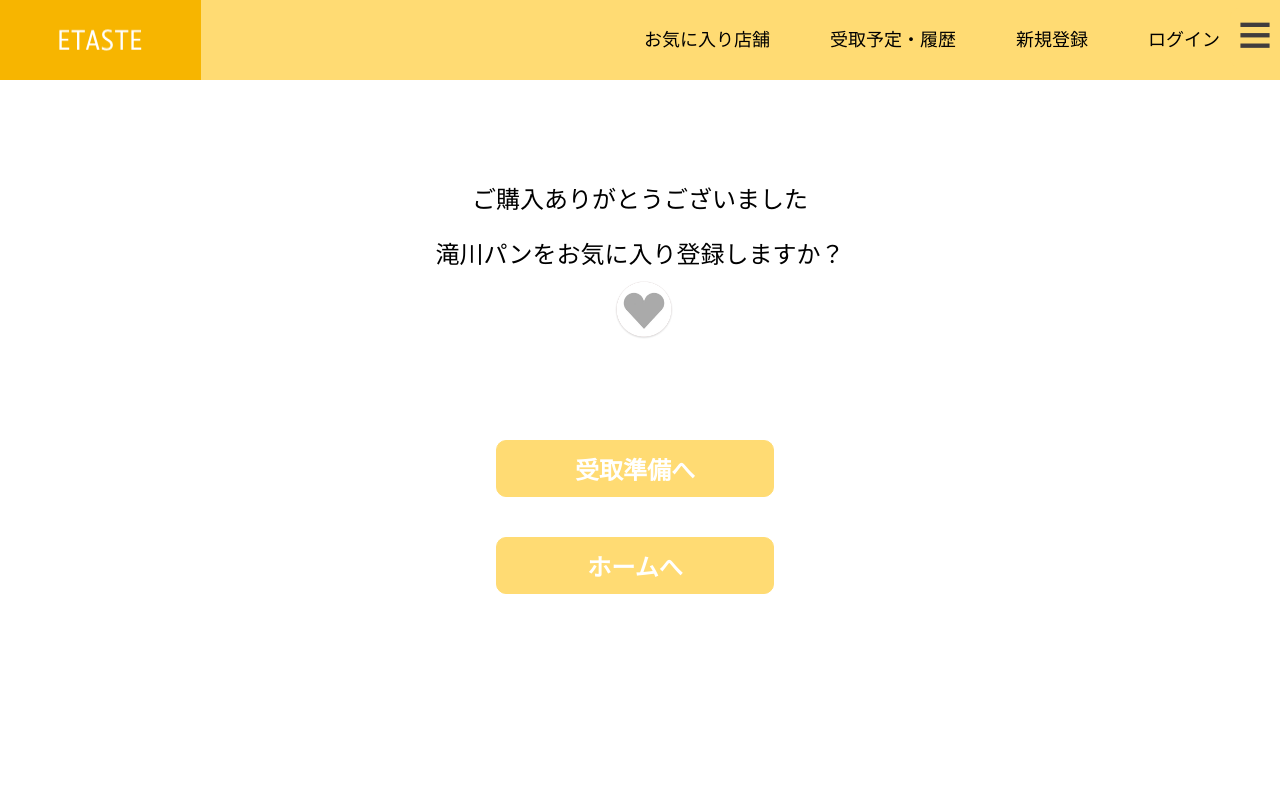
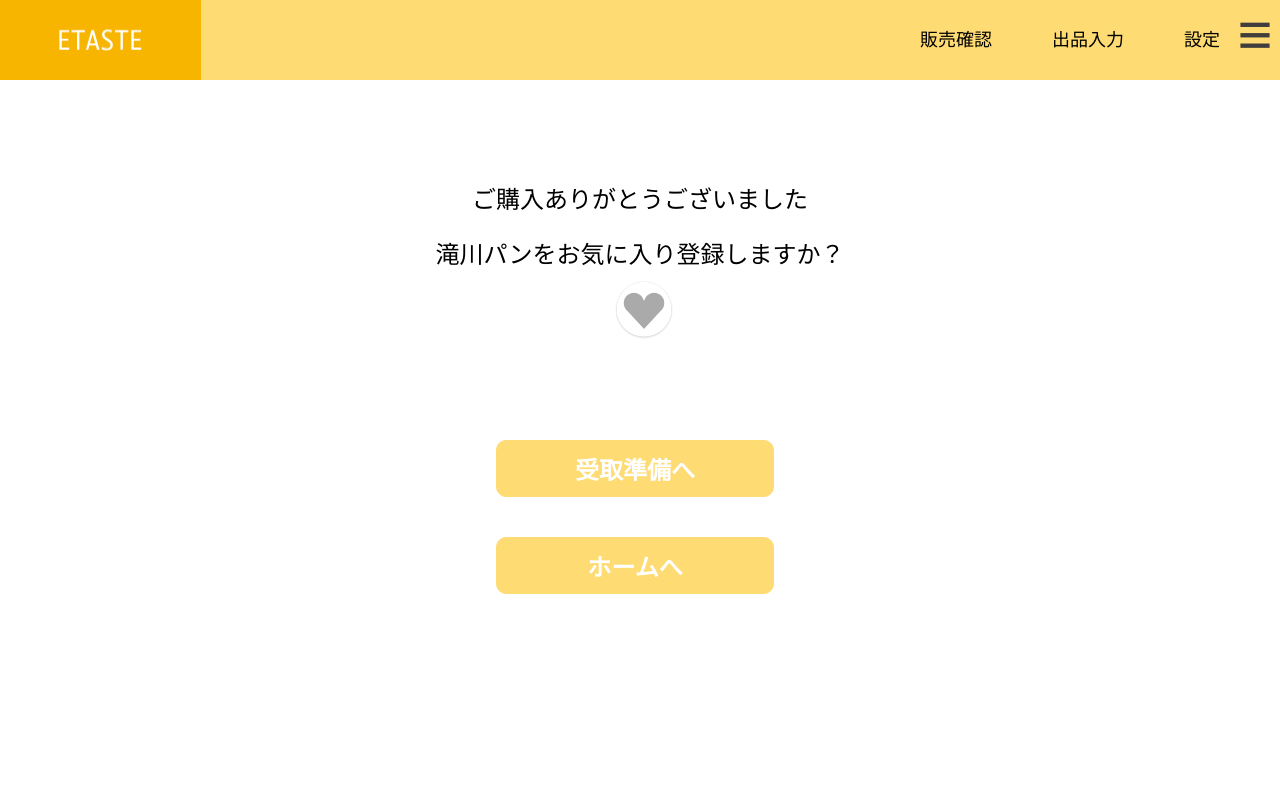
Before and after one commit to Kota-Y/etaste, a React (Create React App) app in the folder app/: page /user-fin in a window 1280 px wide. Shown: the top 800 px of the page. Built offline with nearby package versions, Linux system fonts and the light colour scheme; what google-maps-react would draw is missing.

Commit message:
create link to setting from header

```diff
--- a/app/src/Components/HeaderStore.js
+++ b/app/src/Components/HeaderStore.js
@@ -33,6 +33,9 @@ class BranchingHeader extends React.Component {
                 return (
                   <div className="header-contents">
                     <img src="./title.png" alt="" className="title" />
+                    <h2
+                      onClick = { this.handleToSettingPage }
+                    >設定</h2>
                     <h2>出品入力</h2>
                     <h2
                         onClick={ this.handleToDealPage }
--- a/app/src/function/DefineConst.js
+++ b/app/src/function/DefineConst.js
@@ -18,7 +18,7 @@ class SuperKlass {
 export default SuperKlass;
 
 /* ストアとユーザーの判別をする(仮) */
-export const isStore = false;
+export const isStore = true;
 
 /* ユーザーのログイン状態の判断(仮) */
-export const isLogin = false;
+export const isLogin =　true;
```
